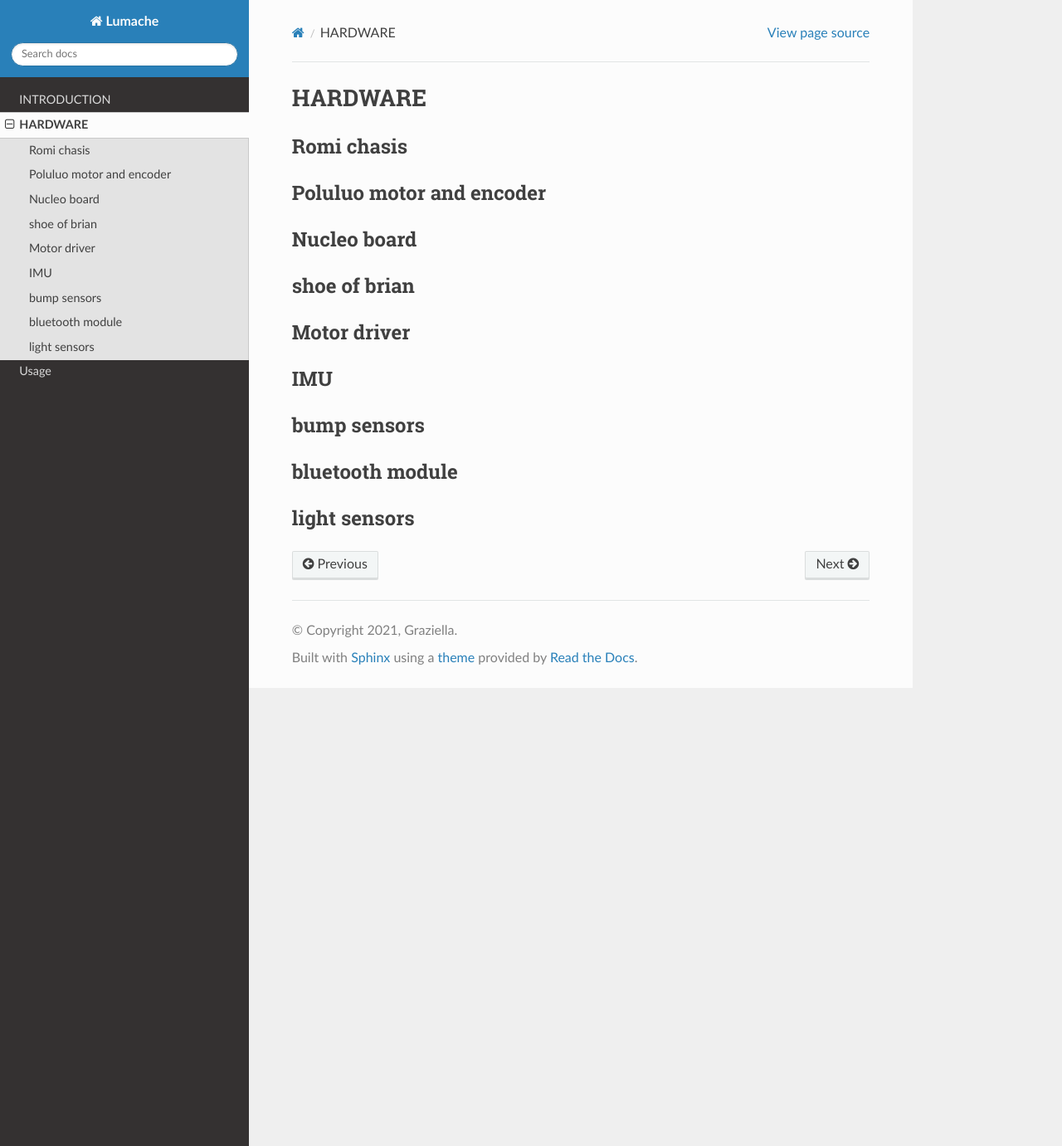
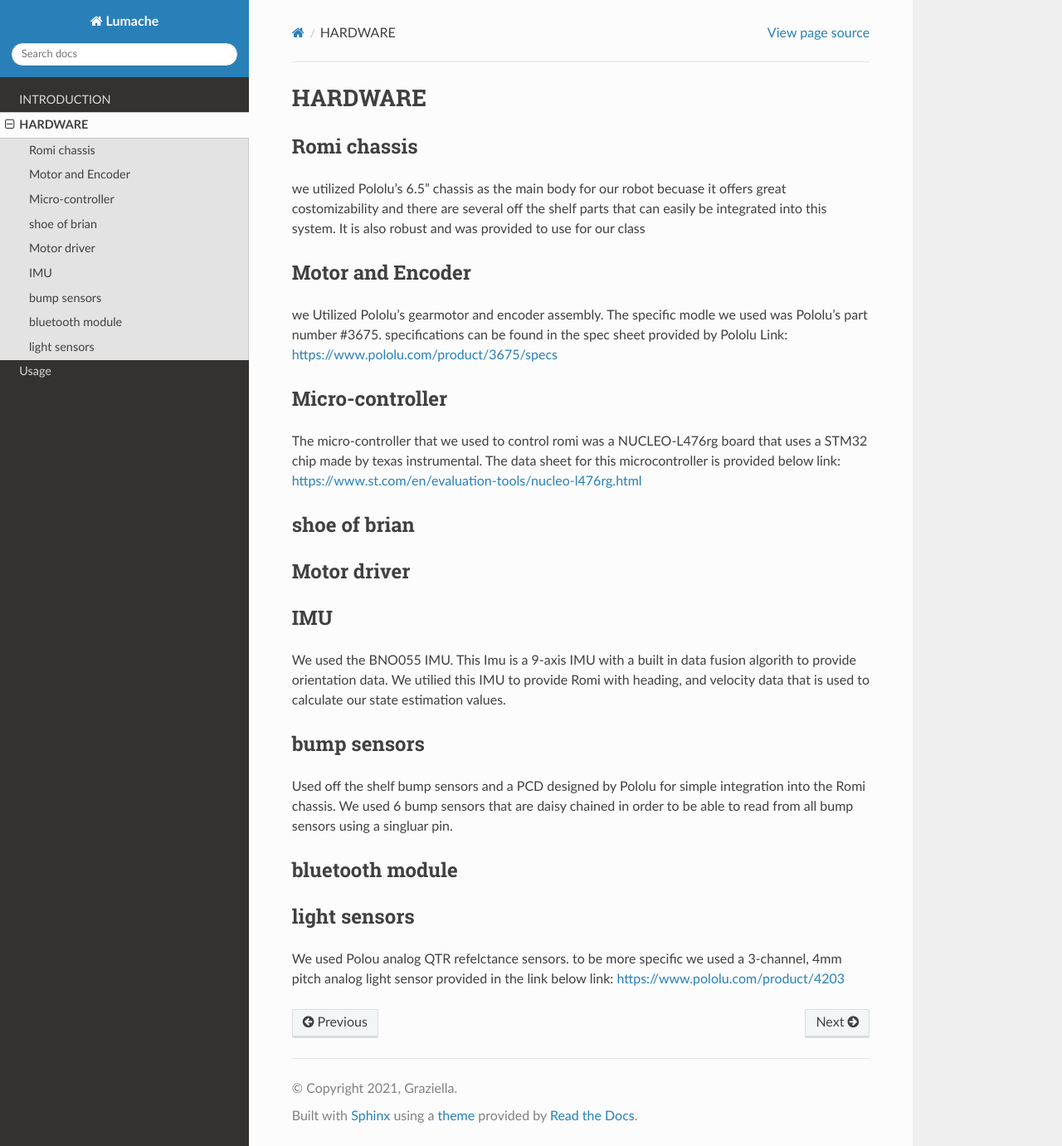
Before and after one commit to jirehevelasquez/mech-romi-files-, a Sphinx documentation site: the page built from docs/source/Hardware.rst, in a window 1280 px wide and 1381 px high. Shown: the whole window at 83% size. Built offline with Sphinx 7.4.7 and the Read the Docs theme 3.1.0, drawn with Linux system fonts in a browser that asks for light colours; pages that are not in the unit, such as notebooks, are missing from menus.

Commit message:
Update Hardware.rst

```diff
--- a/docs/source/Hardware.rst
+++ b/docs/source/Hardware.rst
@@ -1,14 +1,19 @@
 HARDWARE
 ========================================================
 
-Romi chasis
+Romi chassis
 ---------
+we utilized Pololu's 6.5" chassis as the main body for our robot becuase it offers great costomizability and there are several off the shelf parts that can easily be integrated into this system. It is also robust and was provided to use for our class
 
-Poluluo motor and encoder
+Motor and Encoder
 --------------------------
+we Utilized Pololu's gearmotor and encoder assembly. The specific modle we used was Pololu's part number #3675. specifications can be found in the spec sheet provided by Pololu
+Link: https://www.pololu.com/product/3675/specs
 
-Nucleo board
+Micro-controller
 ---------------------------
+The micro-controller that we used to control romi was a NUCLEO-L476rg board that uses a STM32 chip made by texas instrumental. The data sheet for this microcontroller is provided below
+link: https://www.st.com/en/evaluation-tools/nucleo-l476rg.html
 
 shoe of brian
 --------------------------
@@ -18,12 +23,18 @@ Motor driver
 
 IMU
 ---------------------------
+We used the BNO055 IMU. This Imu is a 9-axis IMU with a built in data fusion algorith to provide orientation data. We utilied this IMU to provide Romi with heading, and velocity data that is used to calculate our state estimation values.
 
 bump sensors
 --------------------------
+Used off the shelf bump sensors and a PCD designed by Pololu for simple integration into the Romi chassis. We used 6 bump sensors that are daisy chained in order to be able to read from all bump sensors using a singluar pin.
 
 bluetooth module
 ------------------------
 
+
+
 light sensors
 -------------------------
+We used Polou analog QTR refelctance sensors. to be more specific we used a 3-channel, 4mm pitch analog light sensor provided in the link below
+link: https://www.pololu.com/product/4203
```
